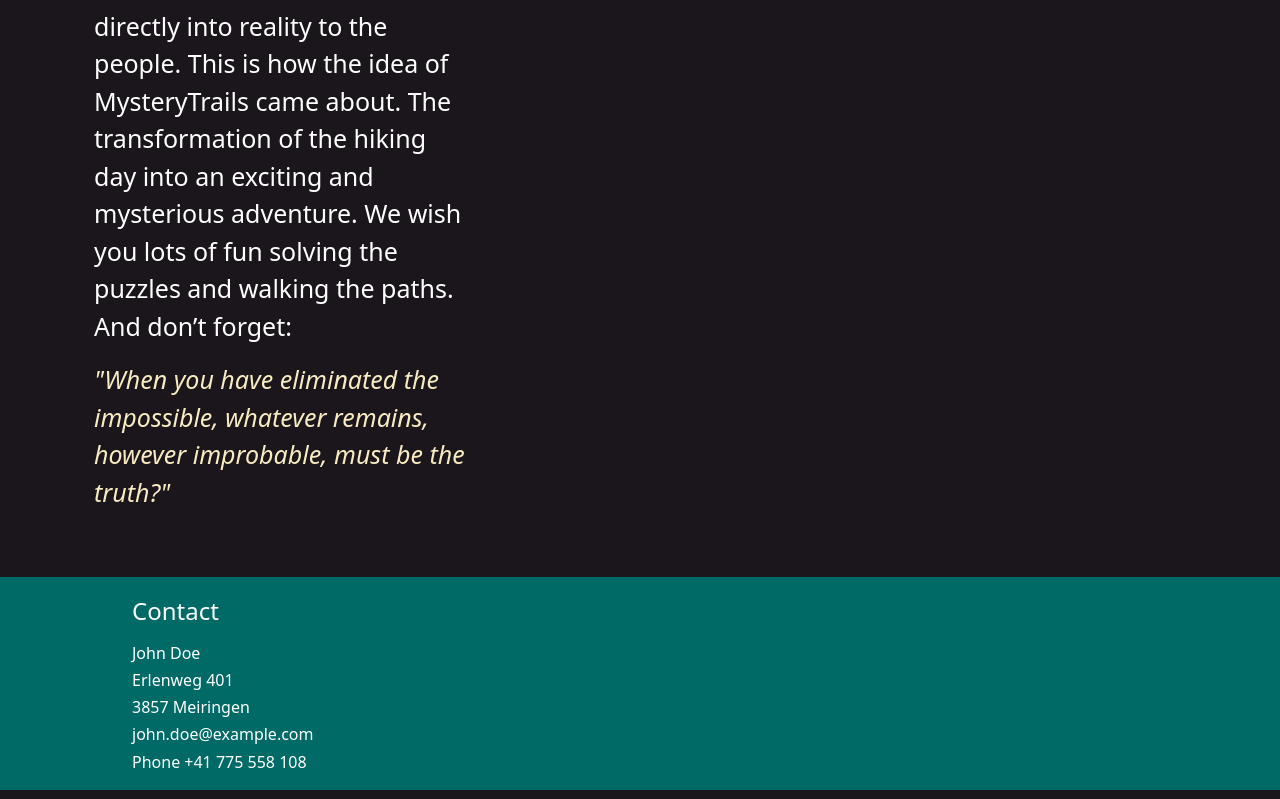
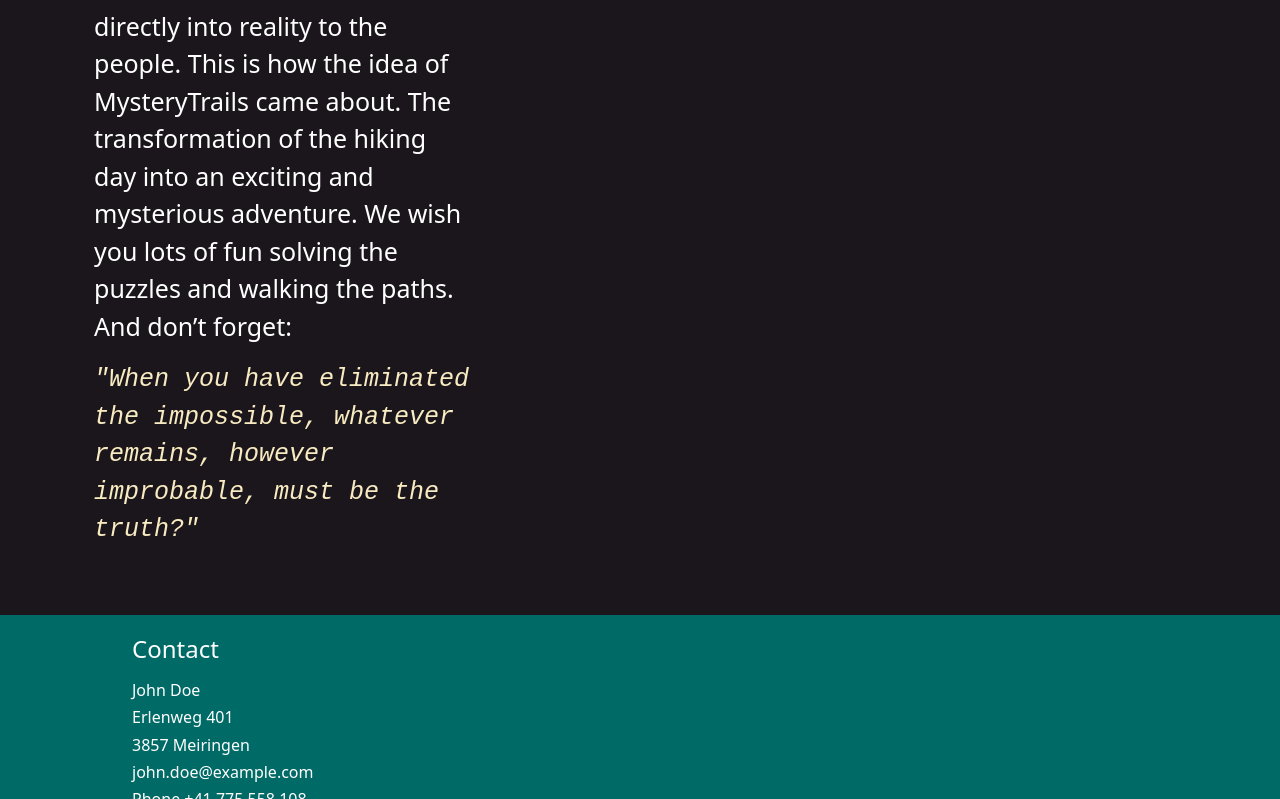
Before and after one commit to wobigv/sherlock-holmes, a plain HTML site: page about.html in a window 1280 px wide. Shown: the part 452-1251 px from the top of the page. Drawn offline with nearby package versions, Linux system fonts and the light colour scheme; a web font is replaced by a local one.

Commit message:
quote changed font

```diff
--- a/css/styles.css
+++ b/css/styles.css
@@ -272,6 +272,9 @@ audio {
 }
 
 .quote {
+  font-family: courier-std, monospace;
+  font-weight: 400;
+  font-style: normal;
   color: #f8ebc1;
   font-size: 25px;
   font-style: italic;
```
